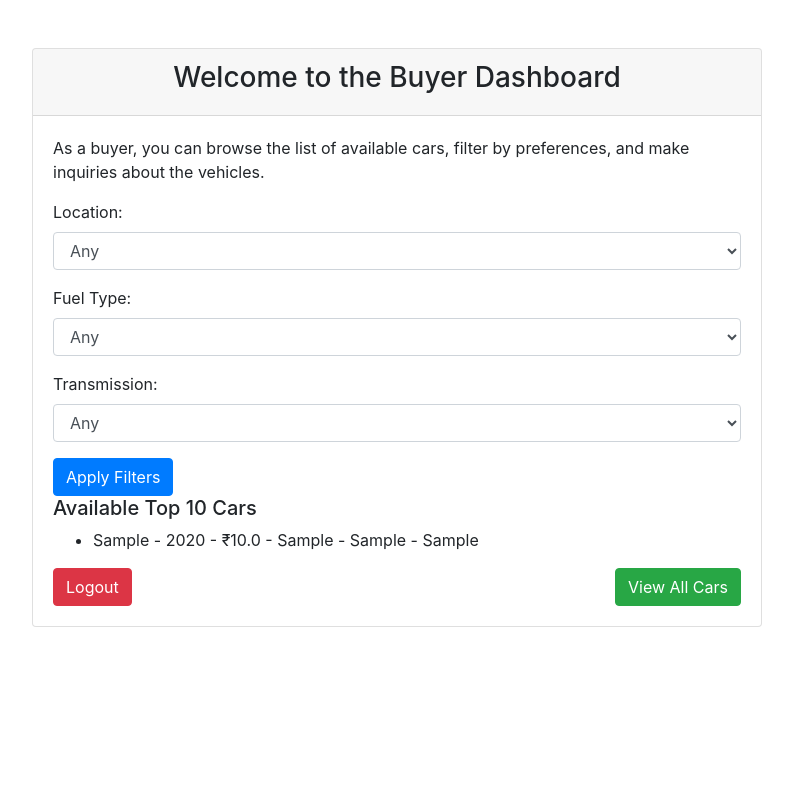
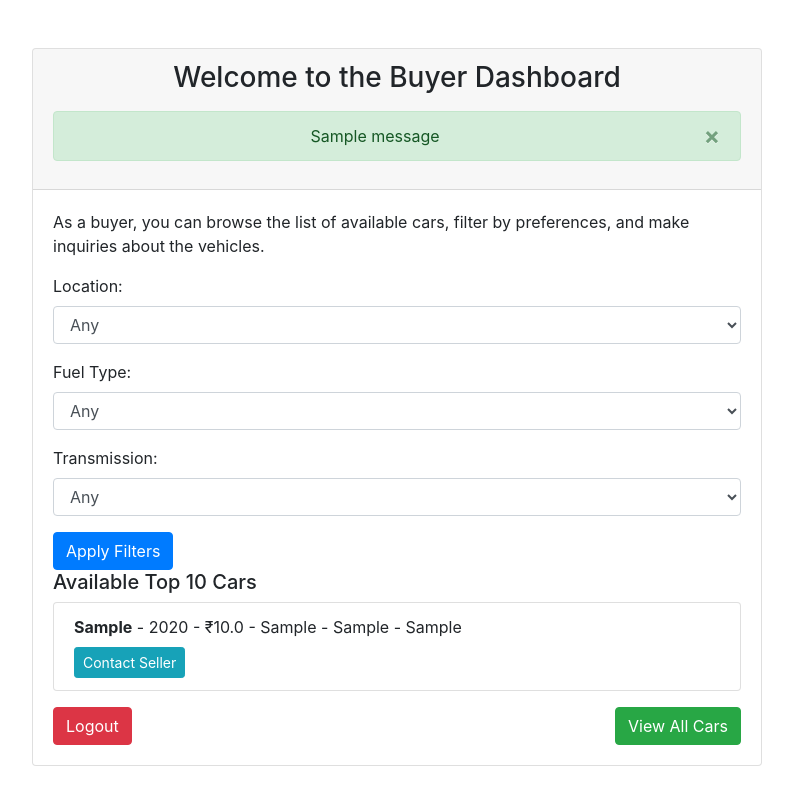
Before and after one commit to Piyush1716/Car-Recommendation, a Flask app: page /buyer_dashboard in a window 1280 px wide. Shown: the whole page, without its empty margins (243-1036 px from the left). Run offline with Flask 3, Linux system fonts and the light colour scheme; tables that the repository leaves empty hold one stand-in row (values such as "Sample post"); one stand-in notice (Sample message) is shown; some libraries are stand-ins or nearby versions.

Commit message:
buyer can send email to car seller via company's email

```diff
--- a/app.py
+++ b/app.py
@@ -1,9 +1,22 @@
 from flask import Flask, render_template, redirect, url_for, request, flash, session, abort
 from flask_sqlalchemy import SQLAlchemy
 import pandas as pd
+from flask_mail import Message, Mail
 
 app = Flask(__name__)
 app.secret_key = 'your_secret_key'
+
+# Flask-Mail Configuration
+app.config['MAIL_SERVER'] = 'smtp.gmail.com'
+app.config['MAIL_PORT'] = 587
+app.config['MAIL_USE_TLS'] = True
+app.config['MAIL_USE_SSL'] = False
+app.config['MAIL_USERNAME'] = 'ww17161716@gmail.com'  # Sender's email
+app.config['MAIL_PASSWORD'] = 'kdth avtu poge wdak'  # Sender's app password
+app.config['MAIL_DEFAULT_SENDER'] = 'ww17161716@gmail.com'  # Default sender email
+
+# Initialize Flask-Mail
+mail = Mail(app)
 
 # MySQL Database Configuration
 app.config['SQLALCHEMY_DATABASE_URI'] = 'mysql+pymysql://root:@localhost/cardb'  # Update with your MySQL credentials
@@ -70,6 +83,7 @@ def buyer_dashboard():
             'location': car.location,
             'fuel_type': car.fuel_type,
             'transmission': car.transmission,
+            'seller_email' : car.seller_email
         }
         for car in cars_query
     ]
@@ -116,6 +130,55 @@ def cars():
 
     # Pass the cars info to the template
     return render_template('cars.html', cars=cars)
+
+
+@app.route('/contact_seller', methods=['POST'])
+def contact_seller():
+
+    buyer_email = session['email']
+    seller_email = request.form['seller_email']
+    car_model = request.form['car_model']
+
+    # Retrieve the seller's name (assuming User model has a 'name' attribute)
+    user = User.query.filter_by(email=seller_email).first()
+    user_name = user.username if user else "Seller"
+
+    # Subject and body
+    subject = "Inquiry Received for Your Car Listing on Cars4you.com"
+
+
+    # Create the email message
+    msg = Message(subject, recipients=[seller_email])
+    msg.html = f"""
+                <html>
+                <body>
+                    <p>Dear {user_name},</p>
+                    <p>We are excited to inform you that a buyer is interested in your car listing:</p>
+                    <ul>
+                    <li><strong>Car Model</strong>: {car_model}</li>
+                    </ul>
+                    <p>Here are the buyer's contact details for your reference:</p>
+                    <ul>
+                    <li><strong>Email</strong>: {buyer_email}</li>
+                    </ul>
+                    <p>We recommend contacting the buyer promptly to discuss further details and finalize the deal.</p>
+                    <p>If you have any questions or need assistance, feel free to reach out to our support team at <a href="mailto:support@cars4you.com">support@cars4you.com</a>.</p>
+                    <p>Thank you for choosing Cars4you.com to sell your vehicle.</p>
+                    <p>Best regards,</p>
+                    <p><strong>The Cars4you Team</strong></p>
+                    <p><a href="https://www.cars4you.com">Cars4you.com</a></p>
+                </body>
+                </html>
+                """
+
+    try:
+        mail.send(msg)
+        flash('Email sent successfully!', 'success')
+    except Exception as e:
+        flash(f'Error sending email: {str(e)}', 'danger')
+
+    return redirect(url_for('buyer_dashboard'))
+
 
 # Placeholder route for seller dashboard
 @app.route('/seller_dashboard', methods=['GET', 'POST'])
--- a/templates/buyer_dashboard.html
+++ b/templates/buyer_dashboard.html
@@ -13,6 +13,21 @@
                 <div class="card">
                     <div class="card-header text-center">
                         <h3>Welcome to the Buyer Dashboard</h3>
+                        {% with messages = get_flashed_messages(with_categories=true) %}
+                            {% if messages %}
+                                <div class="mt-3">
+                                    {% for category, message in messages %}
+                                        <div class="alert alert-{{ category }} alert-dismissible fade show" role="alert">
+                                            {{ message }}
+                                            <button type="button" class="close" data-dismiss="alert" aria-label="Close">
+                                                <span aria-hidden="true">&times;</span>
+                                            </button>
+                                        </div>
+                                    {% endfor %}
+                                </div>
+                            {% endif %}
+                        {% endwith %}
+
                     </div>
                     <div class="card-body">
                         <p>As a buyer, you can browse the list of available cars, filter by preferences, and make inquiries about the vehicles.</p>
@@ -50,17 +65,24 @@
                         </form>
 
                         <h5>Available Top 10 Cars</h5>
-                        <ul>
+                        <ul class="list-group">
                             {% if cars %}
                                 {% for car in cars %}
-                                    <li>{{ car.model }} - {{ car.year }} - &#8377;{{ car.price }} - {{ car.location }} - {{ car.fuel_type }} - {{ car.transmission }}</li>
+                                    <li class="list-group-item">
+                                        <strong>{{ car.model }}</strong> - {{ car.year }} - &#8377;{{ car.price }} - {{ car.location }} - {{ car.fuel_type }} - {{ car.transmission }}
+                                        <form method="POST" action="/contact_seller" class="mt-2">
+                                            <input type="hidden" name="seller_email" value="{{ car.seller_email }}">
+                                            <input type="hidden" name="car_model" value="{{ car.model }}">
+                                            <button type="submit" class="btn btn-info btn-sm">Contact Seller</button>
+                                        </form>
+                                    </li>
                                 {% endfor %}
                             {% else %}
-                                <li>No cars found with the selected filters.</li>
+                                <li class="list-group-item">No cars found with the selected filters.</li>
                             {% endif %}
                         </ul>
 
-                        <div class="d-flex justify-content-between">
+                        <div class="d-flex justify-content-between mt-3">
                             <a href="/logout" class="btn btn-danger">Logout</a>
                             <a href="/cars" class="btn btn-success">View All Cars</a>
                         </div>
@@ -69,5 +91,9 @@
             </div>
         </div>
     </div>
+    <script src="https://code.jquery.com/jquery-3.5.1.slim.min.js"></script>
+    <script src="https://cdn.jsdelivr.net/npm/@popperjs/core@2.4.4/dist/umd/popper.min.js"></script>
+    <script src="https://stackpath.bootstrapcdn.com/bootstrap/4.5.2/js/bootstrap.min.js"></script>
+
 </body>
 </html>
```
Also changed, not shown: 1 other file.
